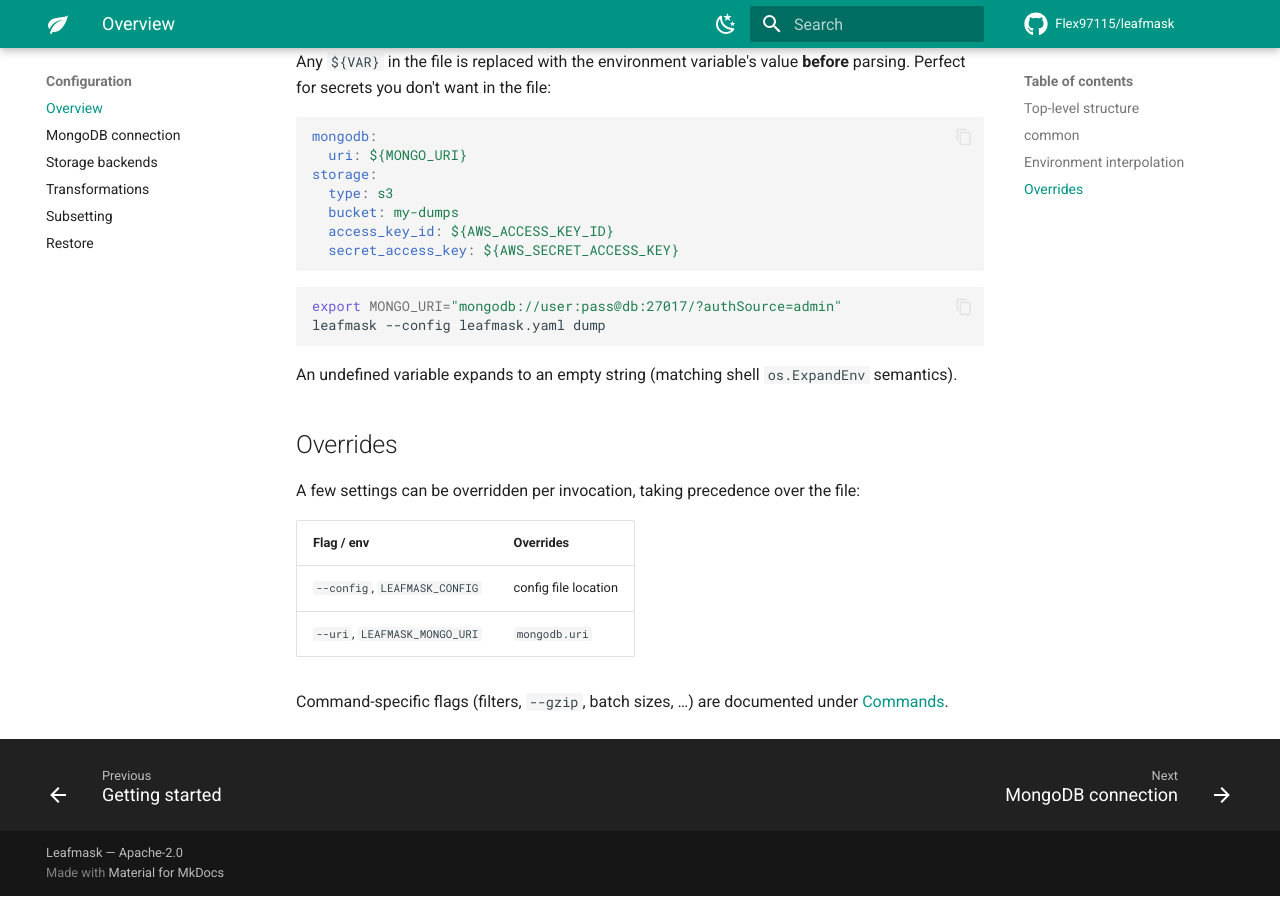
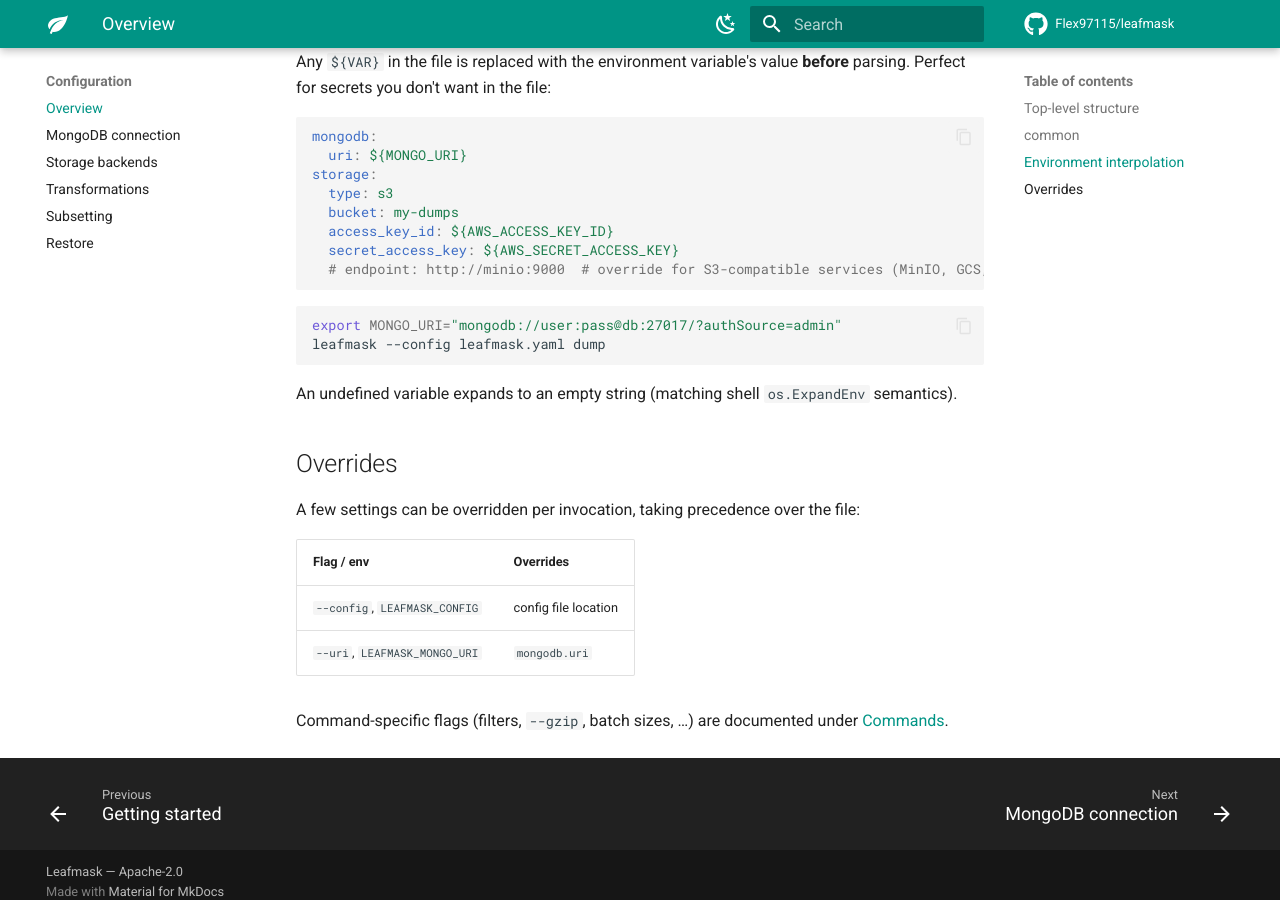
Before and after one commit to Flex97115/leafmask, an MkDocs documentation site: the page built from docs/configuration/index.md, in a window 1280 px wide and 900 px high, scrolled down 1565 px. Built offline with MkDocs 1.6.1 and Material for MkDocs 9.7.7, drawn with Linux system fonts in a browser that asks for light colours; comment, search, counter and statistics services are not loaded.

Commit message:
Fix documentation for s3 endpoint

````diff
--- a/docs/configuration/index.md
+++ b/docs/configuration/index.md
@@ -67,6 +67,7 @@ storage:
   bucket: my-dumps
   access_key_id: ${AWS_ACCESS_KEY_ID}
   secret_access_key: ${AWS_SECRET_ACCESS_KEY}
+  # endpoint: http://minio:9000  # override for S3-compatible services (MinIO, GCS, …)
 ```
 
 ```sh
````
Also changed, not shown: docs/config-example.md (+1 -0 lines).
